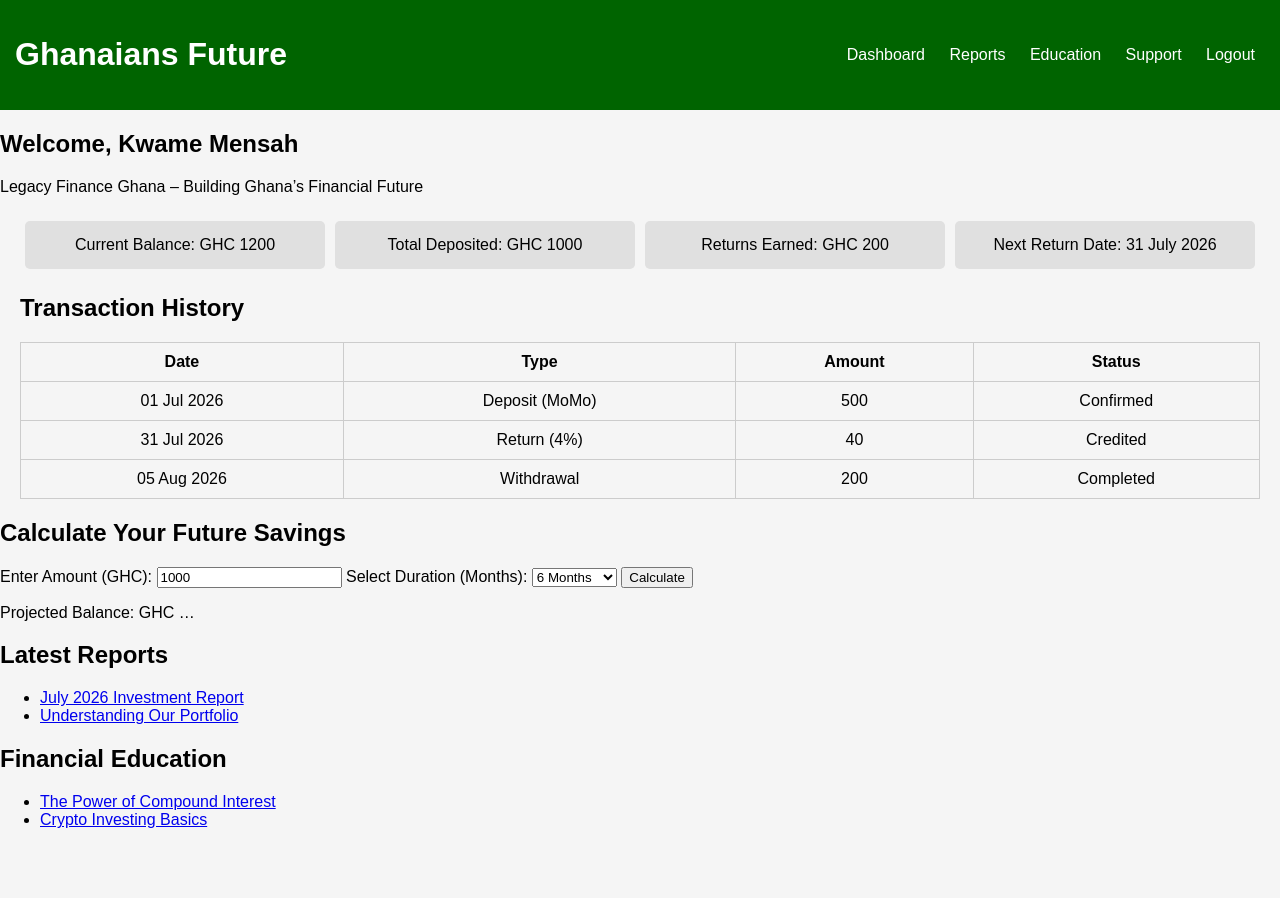
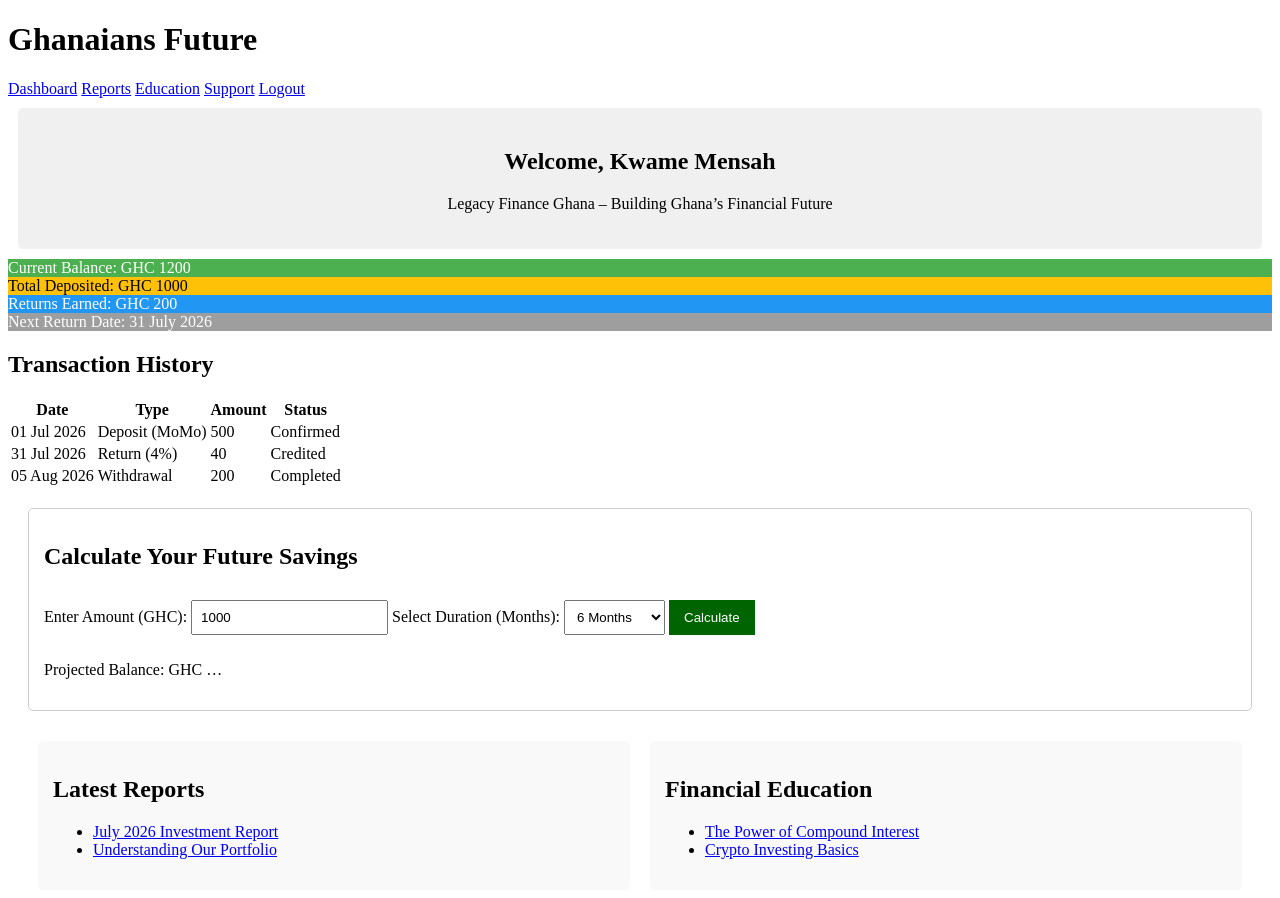
Before and after one commit to squardzbrain/legacy-finance-ghana, a plain HTML site: page index.html in a window 1280 px wide. Before the commit the page ends 845 px from the top, so only its background shows below. Drawn offline with Linux system fonts and the light colour scheme; a script that the page names is missing.

Commit message:
Update style.css

```diff
--- a/style.css
+++ b/style.css
@@ -1,50 +1,48 @@
-body {
-  font-family: Arial, sans-serif;
-  margin: 0;
-  background: #f5f5f5;
+/* Colors for summary boxes */
+.balance { background: #4CAF50; color: white; }
+.deposited { background: #FFC107; }
+.returns { background: #2196F3; color: white; }
+.next { background: #9E9E9E; color: white; }
+
+/* Welcome banner */
+.welcome {
+  text-align: center;
+  padding: 20px;
+  background: #f0f0f0;
+  margin: 10px;
+  border-radius: 5px;
 }
 
-header {
+/* Calculator styling */
+.calculator {
+  margin: 20px;
+  padding: 15px;
+  background: #fff;
+  border: 1px solid #ccc;
+  border-radius: 5px;
+}
+.calculator input, .calculator select {
+  margin: 10px 0;
+  padding: 8px;
+}
+.calculator button {
   background: darkgreen;
   color: white;
-  padding: 15px;
-  display: flex;
-  justify-content: space-between;
-  align-items: center;
+  padding: 10px 15px;
+  border: none;
+  cursor: pointer;
 }
 
-nav a {
-  color: white;
-  margin: 0 10px;
-  text-decoration: none;
-}
-
-.summary {
+/* Bottom panels */
+.bottom-panels {
   display: flex;
   justify-content: space-around;
   margin: 20px;
 }
-
-.box {
-  background: #e0e0e0;
+.bottom-panels div {
+  flex: 1;
+  margin: 10px;
   padding: 15px;
+  background: #f9f9f9;
   border-radius: 5px;
-  text-align: center;
-  flex: 1;
-  margin: 5px;
 }
-
-.transactions {
-  margin: 20px;
-}
-
-table {
-  width: 100%;
-  border-collapse: collapse;
-}
-
-th, td {
-  border: 1px solid #ccc;
-  padding: 10px;
-  text-align: center;
-}
```
